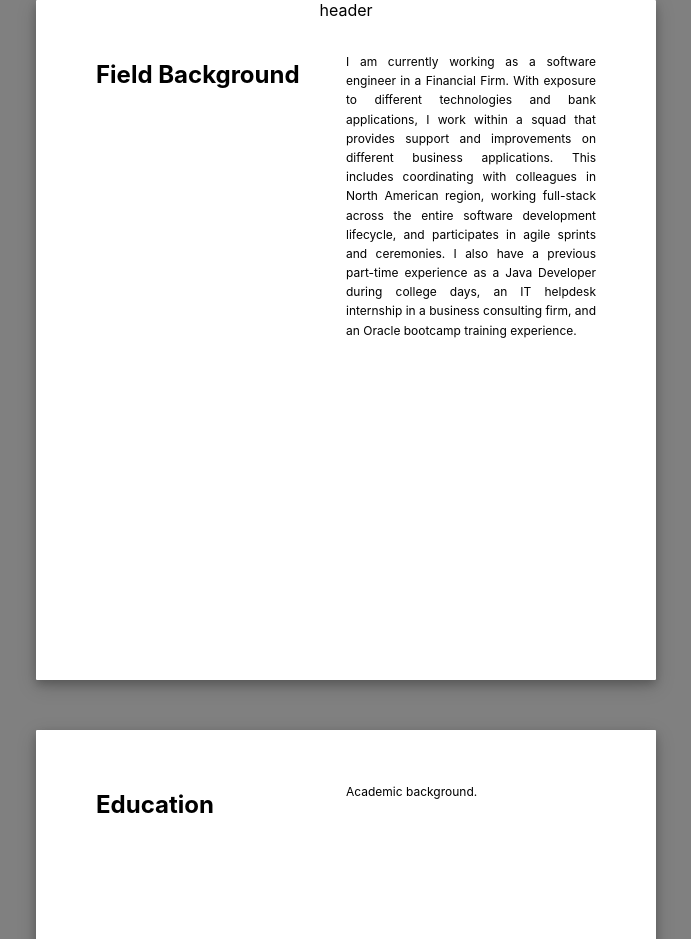
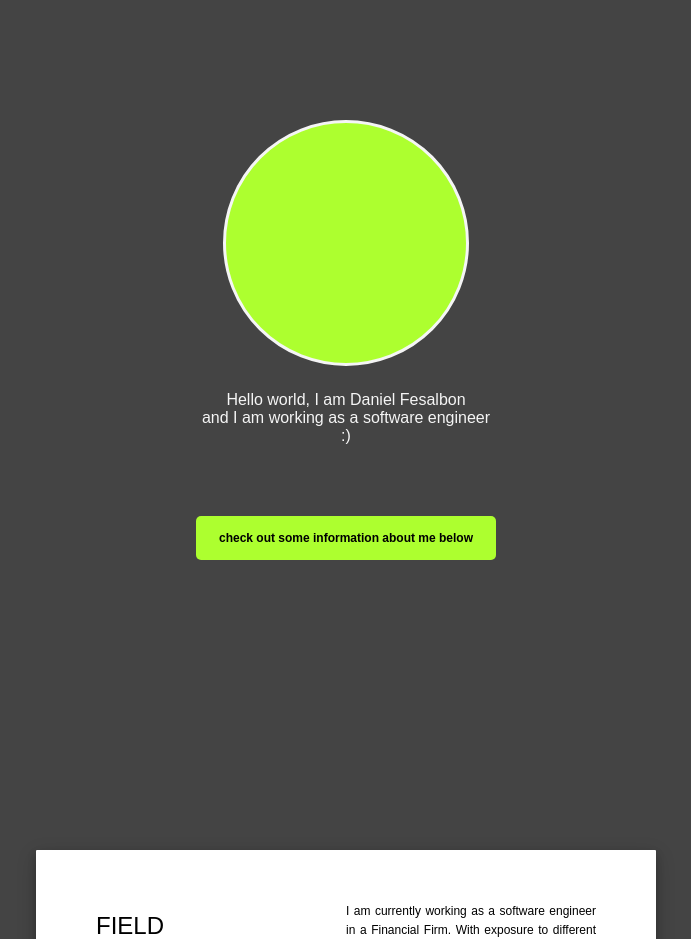
Before and after one commit to dffesalbon/dffesalbon.github.io, a React (Create React App) app: page / in a window 1280 px wide. Shown: the top 939 px of the page, without its empty margins (294-985 px from the left). Built offline with nearby package versions, Linux system fonts and the light colour scheme.

Commit message:
wip: new updates

```diff
--- a/src/App.css
+++ b/src/App.css
@@ -1,6 +1,6 @@
 .App {
   text-align: center;
-  background-color: gray;
+  background-color: rgb(68, 68, 68);
 }
 
 .App-logo {
--- a/src/App.js
+++ b/src/App.js
@@ -7,8 +7,8 @@ import Main from "./components/main/Main";
 const App = () => {
   return (
     <div className="App">
-      <AppHeader />
-      {/*<Main />*/}
+      {/*<AppHeader />*/}
+      <Main />
       <Content />
       <AppFooter />
     </div>
--- a/src/components/card/Card.css
+++ b/src/components/card/Card.css
@@ -14,10 +14,8 @@
 }
 
 .title {
-  font-weight: bolder;
-  padding-bottom: 5px;
-  padding-top: 15px;
   font-size: 24px;
+  text-transform: uppercase;
 }
 
 .item {
@@ -29,6 +27,11 @@
   width: 50%;
   /*padding: 10px;*/
   height: 300px; /* Should be removed. Only for demonstration */
+}
+
+.tile-column {
+  margin-right: 20px;
+  line-height: 1;
 }
 
 /* Clear floats after the columns */
--- a/src/components/card/Card.js
+++ b/src/components/card/Card.js
@@ -16,8 +16,8 @@ const Card = (props) => {
           ))}
           </dl>*/}
         <div className="row">
-          <div className="column">
-            <h2>{content.title}</h2>
+          <div className="column ">
+            <p className="title tile-column">{content.title}</p>
             <p></p>
           </div>
           <div className="column">
--- a/src/components/contact/Contact.css
+++ b/src/components/contact/Contact.css
@@ -0,0 +1,3 @@
+.links {
+  font-size: 12px;
+}
--- a/src/components/contact/Contact.js
+++ b/src/components/contact/Contact.js
@@ -3,7 +3,29 @@ import "./Contact.css";
 const Contact = () => {
   return (
     <>
-      <div className="card">Contact</div>
+      <div className="card">
+        <div className="row">
+          <div className="column ">
+            <p className="title tile-column">Contacts</p>
+            <p></p>
+          </div>
+          <div className="column">
+            <p className="paragraph">
+              You can reach me out with the following:
+            </p>
+            <p className="paragraph">
+              Github: <a href="https://github.com/dffesalbon">dffesalbon</a>
+            </p>
+            <p className="paragraph">Email: fesalbondaniel@gmail.com</p>
+            <p className="paragraph">
+              Linkedin:{" "}
+              <a href="https://www.linkedin.com/in/daniel-fesalbon-a416261ba/">
+                Daniel Fesalbon
+              </a>
+            </p>
+          </div>
+        </div>
+      </div>
     </>
   );
 };
--- a/src/components/content/Content.css
+++ b/src/components/content/Content.css
@@ -1,3 +1,4 @@
 .app-content {
+  padding-top: 50px;
   width: 100%;
 }
--- a/src/components/content/Content.js
+++ b/src/components/content/Content.js
@@ -12,16 +12,38 @@ const Content = () => {
       " work within a squad that provides support and improvements on" +
       " different business applications. This includes coordinating with" +
       " colleagues in North American region, working full-stack across the" +
-      " entire software development lifecycle, and participates in agile" +
+      " entire software development lifecycle, and participating in agile" +
       " sprints and ceremonies. I also have a previous part-time" +
       " experience as a Java Developer during college days, an IT helpdesk" +
-      " internship in a business consulting firm, and an Oracle bootcamp" +
-      " training experience.",
+      " internship in a business consulting company, and a coding" +
+      " bootcamp experience at Oracle.",
   };
 
   const education = {
     title: "Education",
-    description: "Academic background.",
+    description:
+      "I am currently pursuing a master's degree in computer engineering." +
+      " A research based program that specializes in data science & engineering." +
+      " Studies include topics such as Intelligent systems, Artificial Intelligence," +
+      " Machine Learning, Deep Learning, Data science & engineering, and Internet of" +
+      " Things(IoT). I hold a bachelor's degree of the same program with relevant" +
+      " courses such as Programming fundamentals, Object-oriented programming," +
+      " Logic circuits and switching theory, Operating systems , Database management," +
+      " Data structure and algorithms, Software engineering, Computer networks, and some maths.",
+  };
+
+  const skills = {
+    title: "Skills & Knowledge",
+    description:
+      " I have a working knowledge and proficieny in Java. A good understanding of OOP concepts." +
+      " A hands-on personal experience with Python. Javascript and different" +
+      " development frameworks such as React.js, Angular, Spring Boot, Django, and NodeJS." +
+      " Work and personal experience with different databases such as Oracle, MySQL," +
+      " MS SQL, and PostgreSQL. A work experience and knowledge with .Net C#, with Git, Jira, " +
+      " Confluence, and other project development resources and technologies. Analysis " +
+      " and troubleshooting skills. Ability to work independently and/or as a team." +
+      " Training, hands-on experience, and/or understanding with other techonologies" +
+      " such as Jenkins, GraphQL, CICD pipelines, Docker, Cloud technologies, and more.",
   };
 
   return (
@@ -29,6 +51,7 @@ const Content = () => {
       <div className="app-content">
         <Card content={work} />
         {/*<Stack />*/}
+        <Card content={skills} />
         <Card content={education} />
         <Contact />
       </div>
--- a/src/components/main/Main.js
+++ b/src/components/main/Main.js
@@ -3,12 +3,14 @@ import { IoSchoolOutline } from "react-icons/io5";
 import { CgWorkAlt } from "react-icons/cg";
 import { RiStackLine } from "react-icons/ri";
 import { MdContactPage } from "react-icons/md";
+import Profile from "../profile/Profile";
 
 const Main = () => {
   return (
     <>
       <div className="main-page">
-        <div className="main-menu">
+        <Profile />
+        {/*<div className="main-menu">
           <div className="menu-item">
             <CgWorkAlt /> Background
           </div>
@@ -21,7 +23,7 @@ const Main = () => {
           <div className="menu-item">
             <MdContactPage /> Contacts
           </div>
-        </div>
+        </div>*/}
       </div>
     </>
   );
--- /dev/null
+++ b/src/components/profile/Profile.css
@@ -0,0 +1,30 @@
+.profile-pic {
+  width: 240px;
+  height: 240px;
+  background-color: greenyellow;
+  border-radius: 50%;
+  border-style: solid;
+  border-width: 3px;
+  border-color: whitesmoke;
+  margin: auto;
+  margin-top: 15vh;
+}
+
+.profile-info {
+  width: 300px;
+  height: 100px;
+  margin: auto;
+  margin-top: 25px;
+  color: whitesmoke;
+}
+
+.info-prompt {
+  width: 300px;
+  margin: auto;
+  margin-top: 25px;
+  background-color: greenyellow;
+  border-radius: 5px;
+  font-size: 12px;
+  font-weight: bolder;
+  padding: 15px 0px;
+}
--- /dev/null
+++ b/src/components/profile/Profile.js
@@ -0,0 +1,22 @@
+import "./Profile.css";
+import { IoSchoolOutline } from "react-icons/io5";
+import { CgWorkAlt } from "react-icons/cg";
+import { RiStackLine } from "react-icons/ri";
+import { MdContactPage } from "react-icons/md";
+
+const Profile = () => {
+  return (
+    <>
+      <div className="profile-pic"></div>
+      <div className="profile-info">
+        <section>Hello world, I am Daniel Fesalbon</section>
+        <section>and I am working as a software engineer :)</section>
+      </div>
+      <div className="info-prompt">
+        check out some information about me below
+      </div>
+    </>
+  );
+};
+
+export default Profile;
--- a/src/index.css
+++ b/src/index.css
@@ -1,13 +1,13 @@
 body {
   margin: 0;
-  font-family: -apple-system, BlinkMacSystemFont, 'Segoe UI', 'Roboto', 'Oxygen',
-    'Ubuntu', 'Cantarell', 'Fira Sans', 'Droid Sans', 'Helvetica Neue',
-    sans-serif;
+  font-family: "Century Gothic", CenturyGothic, AppleGothic, sans-serif;
   -webkit-font-smoothing: antialiased;
   -moz-osx-font-smoothing: grayscale;
+  background-color: rgb(68, 68, 68);
+  width: 100vw;
 }
 
 code {
-  font-family: source-code-pro, Menlo, Monaco, Consolas, 'Courier New',
+  font-family: source-code-pro, Menlo, Monaco, Consolas, "Courier New",
     monospace;
 }
```
